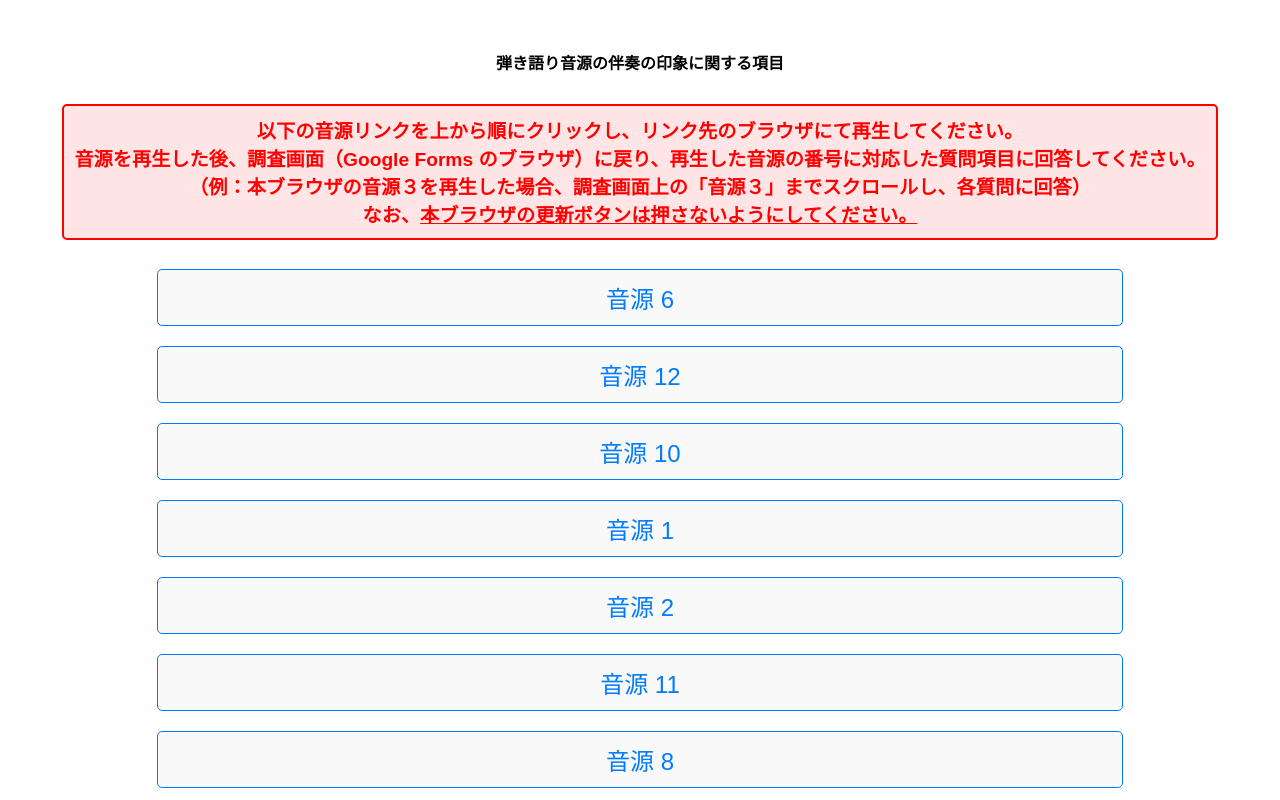
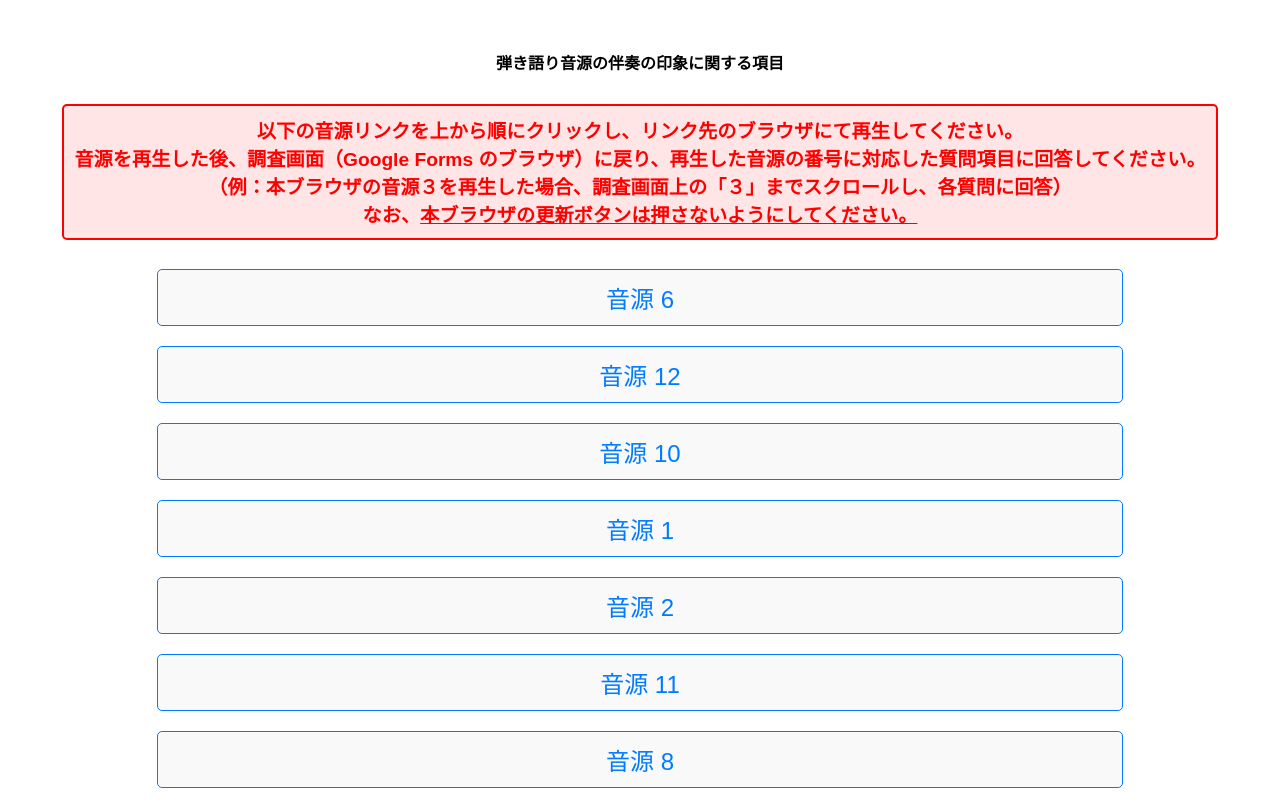
Before and after one commit to kazu-design/hikigatari, a plain HTML site: page index.html in a window 1280 px wide. Shown: the top 800 px of the page. Drawn offline with Linux system fonts and the light colour scheme.

Commit message:
Update index.html

```diff
--- a/index.html
+++ b/index.html
@@ -55,7 +55,7 @@
     <h1>弾き語り音源の伴奏の印象に関する項目</h1>
     <p>以下の音源リンクを上から順にクリックし、リンク先のブラウザにて再生してください。<br>
       音源を再生した後、調査画面（Google Forms のブラウザ）に戻り、再生した音源の番号に対応した質問項目に回答してください。<br>
-      （例：本ブラウザの音源３を再生した場合、調査画面上の「音源３」までスクロールし、各質問に回答）<br>
+      （例：本ブラウザの音源３を再生した場合、調査画面上の「３」までスクロールし、各質問に回答）<br>
       なお、<span>本ブラウザの更新ボタンは押さないようにしてください。</span></p>
     <div id="randomized-links"></div>
 
```
